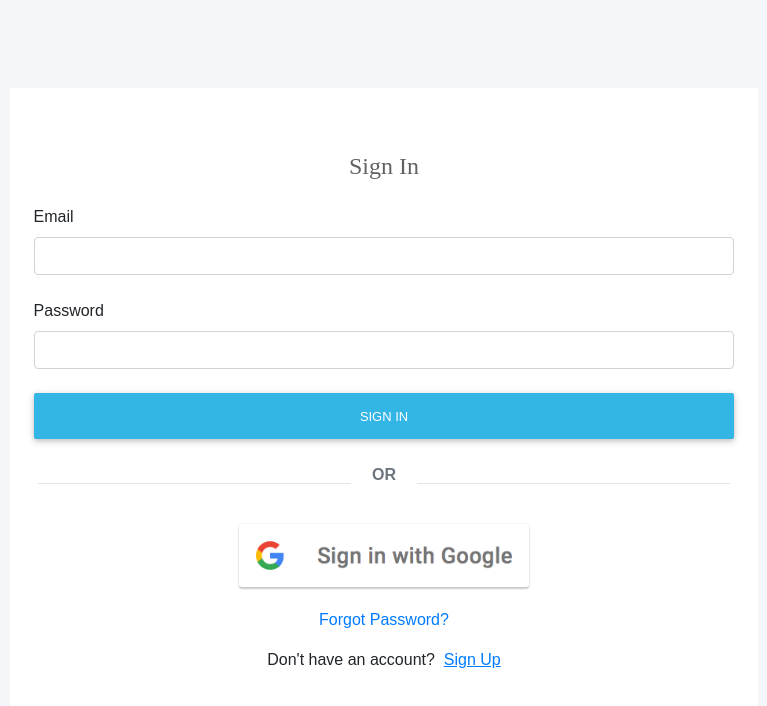
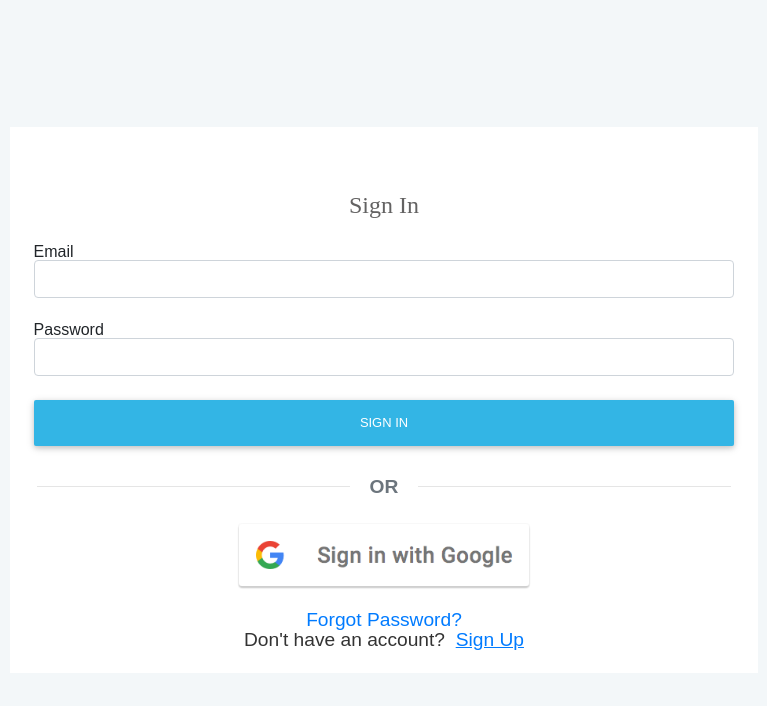
Before and after one commit to labseu2-anonymous-team-feedback/FE, a React (Create React App) app: page /login in a window 1280 px wide. Shown: the top 706 px of the page, without its empty margins (256-1023 px from the left). Built offline with nearby package versions, Linux system fonts and the light colour scheme; a web font is replaced by a local one.

Commit message:
added css reset in index.css

```diff
--- a/src/index.css
+++ b/src/index.css
@@ -1,3 +1,155 @@
+html,
+body,
+div,
+span,
+applet,
+object,
+iframe,
+h1,
+h2,
+h3,
+h4,
+h5,
+h6,
+p,
+blockquote,
+pre,
+a,
+abbr,
+acronym,
+address,
+big,
+cite,
+code,
+del,
+dfn,
+em,
+img,
+ins,
+kbd,
+q,
+s,
+samp,
+small,
+strike,
+strong,
+sub,
+sup,
+tt,
+var,
+b,
+u,
+i,
+center,
+dl,
+dt,
+dd,
+ol,
+ul,
+li,
+fieldset,
+form,
+label,
+legend,
+table,
+caption,
+tbody,
+tfoot,
+thead,
+tr,
+th,
+td,
+article,
+aside,
+canvas,
+details,
+embed,
+figure,
+figcaption,
+footer,
+header,
+hgroup,
+menu,
+nav,
+output,
+ruby,
+section,
+summary,
+time,
+mark,
+audio,
+video {
+  margin: 0;
+  padding: 0;
+  border: 0;
+  font-size: 100%;
+  font: inherit;
+  vertical-align: baseline;
+  outline: none;
+  -webkit-box-sizing: border-box;
+  -moz-box-sizing: border-box;
+  box-sizing: border-box;
+}
+
+html {
+  height: 101%;
+}
+
+
+article,
+aside,
+details,
+figcaption,
+figure,
+footer,
+header,
+hgroup,
+menu,
+nav,
+section {
+  display: block;
+}
+
+ol,
+ul {
+  list-style: none;
+}
+
+blockquote,
+q {
+  quotes: none;
+}
+
+blockquote:before,
+blockquote:after,
+q:before,
+q:after {
+  content: '';
+  content: none;
+}
+
+strong {
+  font-weight: bold;
+}
+
+table {
+  border-collapse: collapse;
+  border-spacing: 0;
+}
+
+img {
+  border: 0;
+  max-width: 100%;
+}
+
+p {
+  font-size: 1.2em;
+  line-height: 1.0em;
+  color: #333;
+}
+
+
+
 body {
   margin: 0;
   font-family: -apple-system, BlinkMacSystemFont, 'Segoe UI', 'Roboto', 'Oxygen',
@@ -7,17 +159,7 @@ body {
   -moz-osx-font-smoothing: grayscale;
   background: #f3f7f9;
   font-family: 'Miriam Libre', sans-serif;
-}
-
-
-html {
-  box-sizing: border-box;
-}
-
-*,
-*::before,
-*::after {
-  box-sizing: inherit;
+  line-height: 1;
 }
 
 
```
